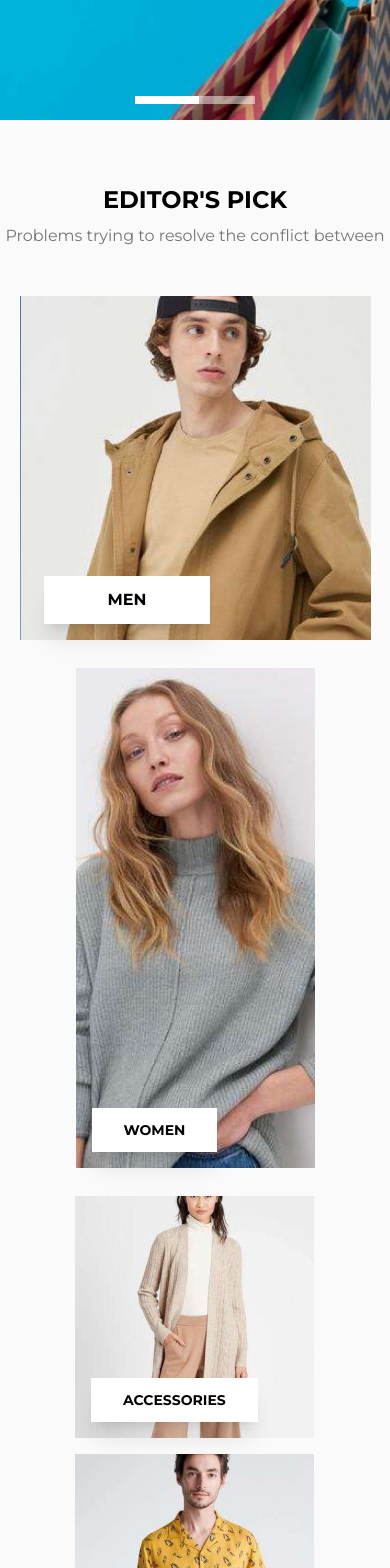
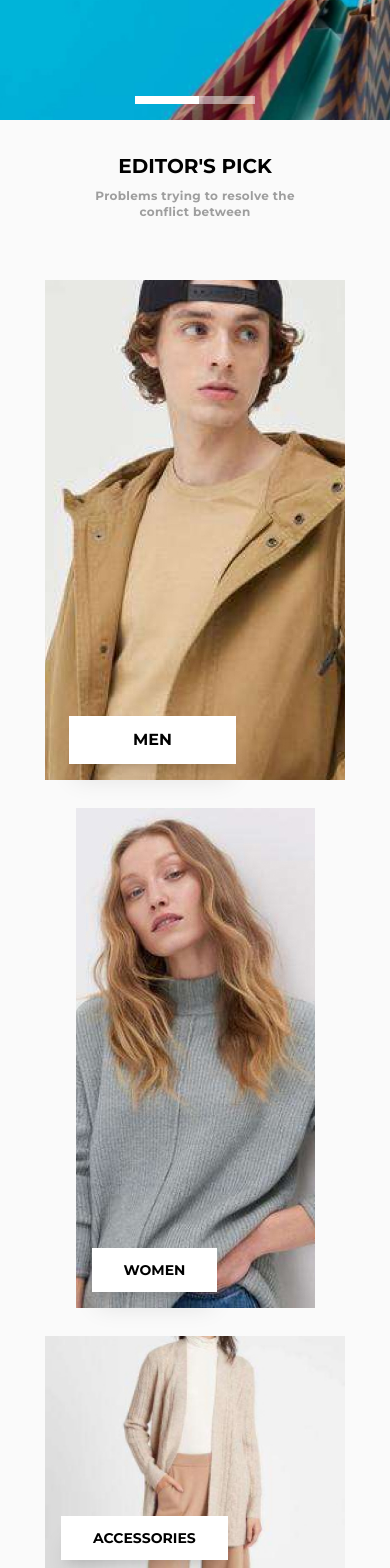
Before and after one commit to irema00/e-commerce-react-vite, a React (Vite) app in the folder e-commerce/: page / in a window 390 px wide. Shown: the part 1160-2728 px from the top of the page. Built offline with nearby package versions, Linux system fonts and the light colour scheme.

Commit message:
completes editors pick responsive

```diff
--- a/e-commerce/src/layouts/homepage/EditorsPick.jsx
+++ b/e-commerce/src/layouts/homepage/EditorsPick.jsx
@@ -5,46 +5,46 @@ function EditorsPick() {
   const { editorsPick } = useData();
 
   return (
-    <div className="flex md:flex-wrap flex-col items-stretch justify-center font-montserrat  w-full  py-16 px-[5%]md:px-[10%]  bg-ltGrey ">
-      <div className="text-center font-montserrat mb-12 ">
-        <h2 className="font-bold text-2xl tracking-normal mb-2">
+    <div className="flex md:flex-wrap flex-col items-stretch justify-center font-montserrat  w-full  py-[5%]   bg-ltGrey ">
+      <div className="text-center font-montserrat mb-12  py-3 ">
+        <h2 className="font-bold text-xl tracking-normal mb-2 ">
           {editorsPick.title}
         </h2>
-        <p className="font-normal text-md text-gray-600">
+        <p className=" md:text-md font-bold text-xs sm:px-0 px-[20%] tracking-wide text-gray-500">
           {editorsPick.description}
         </p>
       </div>
 
       <div className="flex flex-row justify-center items-center  font-montserrat flex-wrap  gap-7 ">
-        <div className="relative  px-[5%] md:px-0 md:max-w-[510px] md:max-h-[500px]">
+        <div className="relative md:w-[510px] md:h-[500px] md:max-w-[510px] max-w-[300px] h-[500px]">
           <img
             src={editorsPick.categories[0].imageUrl}
             alt="Men"
-            className="object-cover"
+            className="object-cover w-full h-full object-center"
           />
           <button className="absolute bottom-0 mb-4 ml-6 px-16 py-3 font-bold tracking-normal bg-white text-black shadow-xl   hover:opacity-75 ">
             {editorsPick.categories[0].buttonText}
           </button>
         </div>
 
-        <div className="relative px-[5%] md:px-0  md:max-w-[240px] md:max-h-[500px] ">
+        <div className="relative md:h-[500px] md:max-w-[510px] max-w-[300px] h-[500px]  ">
           <img
             src={editorsPick.categories[1].imageUrl}
             alt="Women"
-            className="object-cover"
+            className="object-cover w-full h-full object-center"
           />
           <button className="absolute bottom-0 mb-4 ml-4 px-8 py-3 font-bold text-sm bg-white text-black shadow-xl   hover:opacity-75">
             {editorsPick.categories[1].buttonText}
           </button>
         </div>
 
-        <div className="flex flex-col gap-4 ">
+        <div className="flex flex-col gap-4 sm:flex-row xl:flex-col">
           <div>
-            <div className="relative w-[240px] h-[242px] ">
+            <div className="relative md:max-w-[240px] max-w-[300px] h-[240px] ">
               <img
                 src={editorsPick.categories[2].imageUrl}
                 alt="Accessories"
-                className="object-cover"
+                className="object-cover w-full h-full object-center"
               />
               <button className="absolute bottom-0 mb-4 ml-4 px-8 py-3 font-bold text-sm bg-white text-black shadow-xl hover:opacity-75">
                 {editorsPick.categories[2].buttonText}
@@ -52,11 +52,11 @@ function EditorsPick() {
             </div>
           </div>
           <div>
-            <div className="relative w-[240px] h-[242px] ">
+            <div className="relative  md:max-w-[240px] w-[300px] h-[240px]  ">
               <img
                 src={editorsPick.categories[3].imageUrl}
                 alt="Kids"
-                className="object-cover"
+                className="object-cover w-full h-full object-center"
               />
               <button className="absolute bottom-0 mb-4 ml-4 px-8 py-3 font-bold text-sm bg-white text-black shadow-xl hover:opacity-75">
                 {editorsPick.categories[3].buttonText}
```
